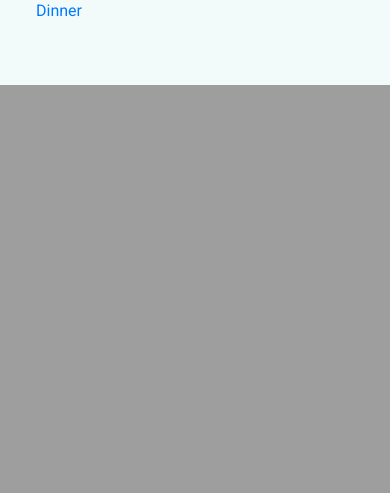
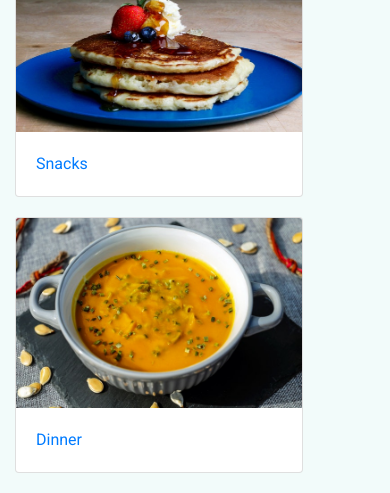
Before and after one commit to luisanegri/Data-Centric-Development, a Flask app: page /home in a window 390 px wide. Shown: the part 759-1252 px from the top of the page. Before the commit the page ends 844 px from the top, so only its background shows below. Run offline with Flask 2, Linux system fonts and the light colour scheme; some libraries are stand-ins or nearby versions; some web fonts are replaced.

Commit message:
home layout and styling

```diff
--- a/static/css/style.css
+++ b/static/css/style.css
@@ -39,6 +25,22 @@ body {
     font-family: Montserrat;
     color: #fafafa !important;
 }
+
+/*--------------------------------- home.html ---------------------------------*/
+
+.category-link:hover {
+    text-decoration: none;
+}
+
+.card-home {
+    width: 18rem;
+    margin-bottom: 20px;
+}
+
+.card-image {
+    max-height: 190.37px;
+}
+
 /*------------------------------ readrecipe.html ------------------------------*/
 .inline-list {
     list-style-type: none;
@@ -171,18 +175,20 @@ a .align-icon {
     padding-bottom: 10px;
 }
 
-.card {
-    max-height: 140px;
-    min-height: 140px;
+.link-recipe {
+    text-decoration: none;
+
+}
+
+.card-title:hover {
+
+
 }
 
 #card-info {
     border-radius: 3px;
 }
 
-.btn {
-    margin-top: 10px;
-}
 
 @media (max-width: 570px){
     .card-group {
--- a/templates/home.html
+++ b/templates/home.html
@@ -1,38 +1,36 @@
 {% extends 'base.html' %}{% block content %}
 
-<h2>Recipes by category</h2>
+<h2 class="title" style="font-size: 1.4rem; margin: 20px 0 20px 0;">Recipes by category</h2>
 <div class="row">
-    <div class="col-md-6">
-        <div class="card" style="width: 18rem;">
+    <div class="col-md-4">
+        <div class="card card-home">
           <img class="card-img-top" src="static/img/breakie.jpeg" alt="Card image cap">
           <div class="card-body">
-            <a href="{{url_for('breakfast')}}">Breakfast</a>
+            <a href="{{url_for('breakfast')}}" class="category-link">Breakfast</a>
           </div>
         </div>
     </div>
-    <div class="col-md-6">
-        <div class="card" style="width: 18rem;">
+    <div class="col-md-4">
+        <div class="card card-home">
           <img class="card-img-top" src="static/img/lunch.jpeg" alt="Card image cap">
           <div class="card-body">
-            <a href="{{url_for('lunch')}}">Lunch</a>
+            <a href="{{url_for('lunch')}}" class="category-link">Lunch</a>
           </div>
         </div>
     </div>
-</div>
-<div class="row">
-    <div class="col-md-6">
-         <div class="card" style="width: 18rem;">
-          <img class="card-img-top" src="static/img/lunch.jpeg" alt="Card image cap">
+    <div class="col-md-4">
+         <div class="card card-home">
+          <img class="card-img-top card-image" src="static/img/snacks.jpeg" alt="Card image cap">
           <div class="card-body">
-            <a href="{{url_for('snacks')}}">Snacks</a>
+            <a href="{{url_for('snacks')}}" class="category-link">Snacks</a>
           </div>
         </div>
     </div>
-    <div class="col-md-6">
-        <div class="card" style="width: 18rem;">
-            <img class="card-img-top" src="static/img/lunch.jpeg" alt="Card image cap">
+    <div class="col-md-4">
+        <div class="card card-home">
+            <img class="card-img-top" src="static/img/dinner.jpeg" alt="Card image cap">
             <div class="card-body">
-                <a href="{{url_for('dinner')}}">Dinner</a>
+                <a href="{{url_for('dinner')}}" class="category-link">Dinner</a>
             </div>
         </div>
     </div>
```
Also changed, not shown: other parts of static/css/style.css (+7 -19 lines).
